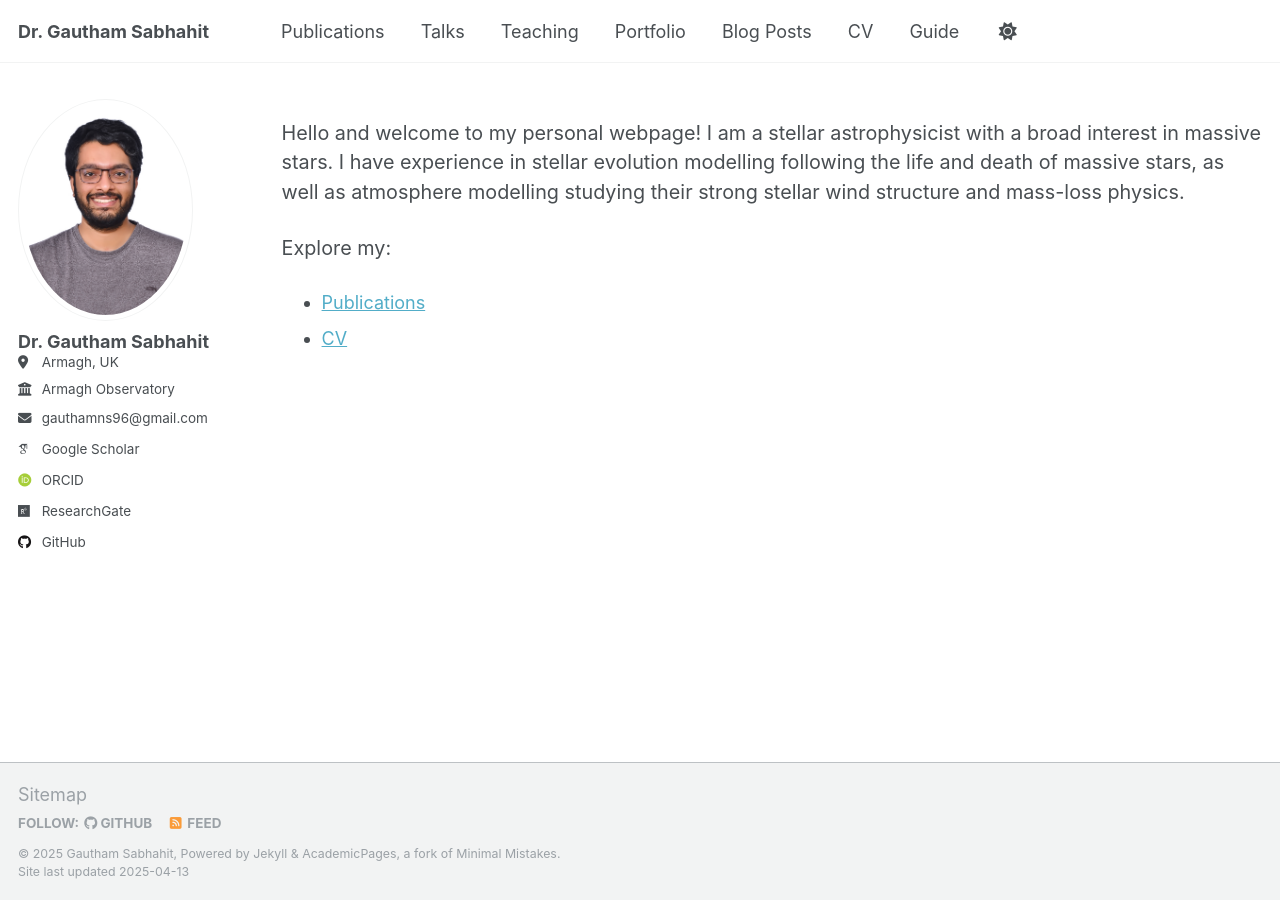
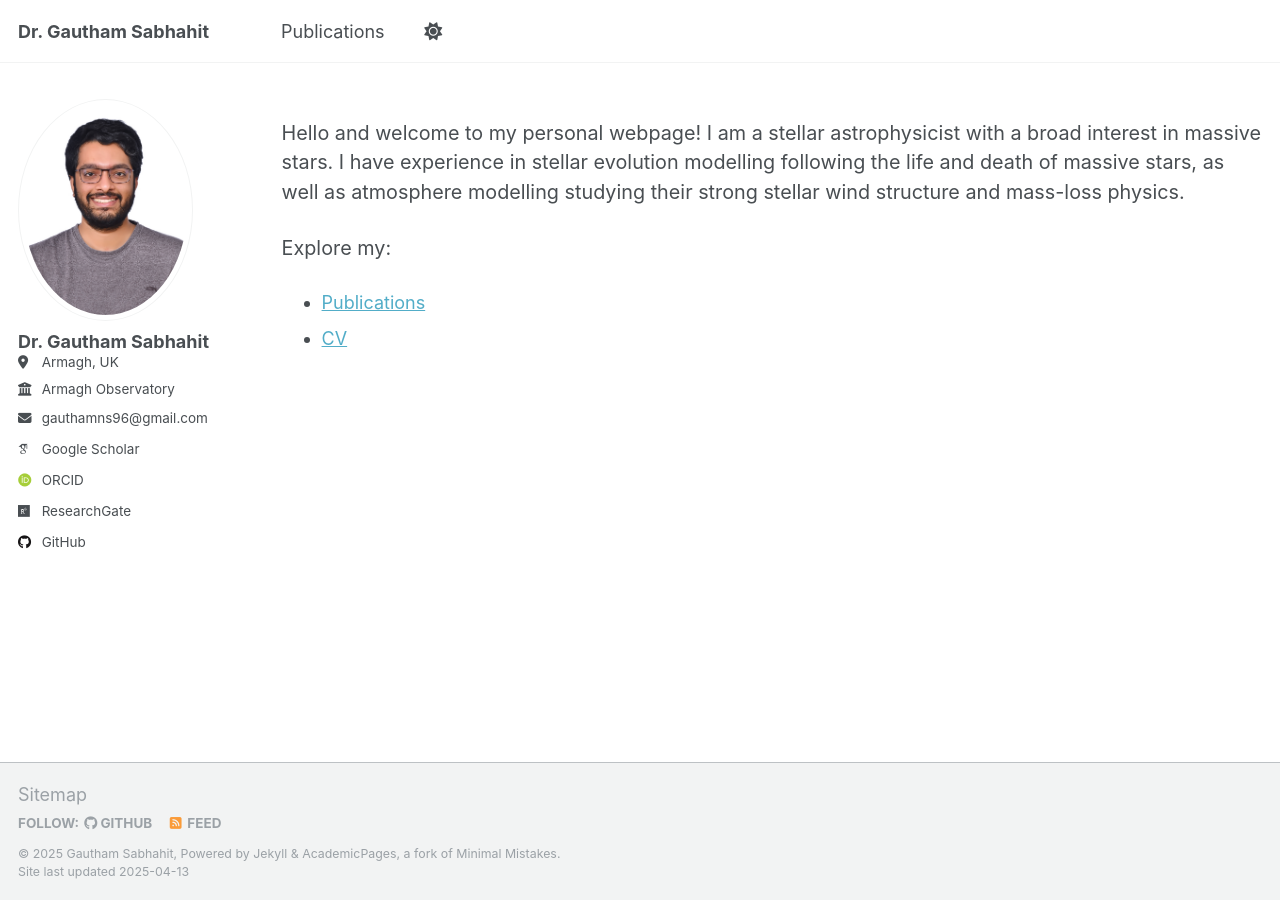
Before and after one commit to Mdot-com/mdot.com, a Jekyll site: the page built from index.md, in a window 1280 px wide. Built offline with Jekyll 4.4.1, drawn with Linux system fonts in a browser that asks for light colours; some web fonts are replaced; some of the changed lines change nothing that is shown.

Commit message:
Update navigation.yml

```diff
--- a/_data/navigation.yml
+++ b/_data/navigation.yml
@@ -11,23 +11,20 @@ main:
   - title: "Publications"
     url: /publications/
 
-  - title: "Talks"
-    url: /talks/
+ #   url: /talks/
+#  - title: "Talks"
 
-  - title: "Teaching"
-    url: /teaching/
+ # - title: "Teaching"
+ #   url: /teaching/
 
-  - title: "Portfolio"
-    url: /portfolio/
+ # - title: "Portfolio"
+#    url: /portfolio/
 
-  - title: "Blog Posts"
-    url: /year-archive/
+ # - title: "Blog Posts"
+ #   url: /year-archive/
 
-  - title: "CV"
-    url: /cv/
+ # - title: "CV"
+  #  url: /cv/
 
   # - title: "CV"
   #   url: /cv-json/
-
-  - title: "Guide"
-    url: /markdown/
```
